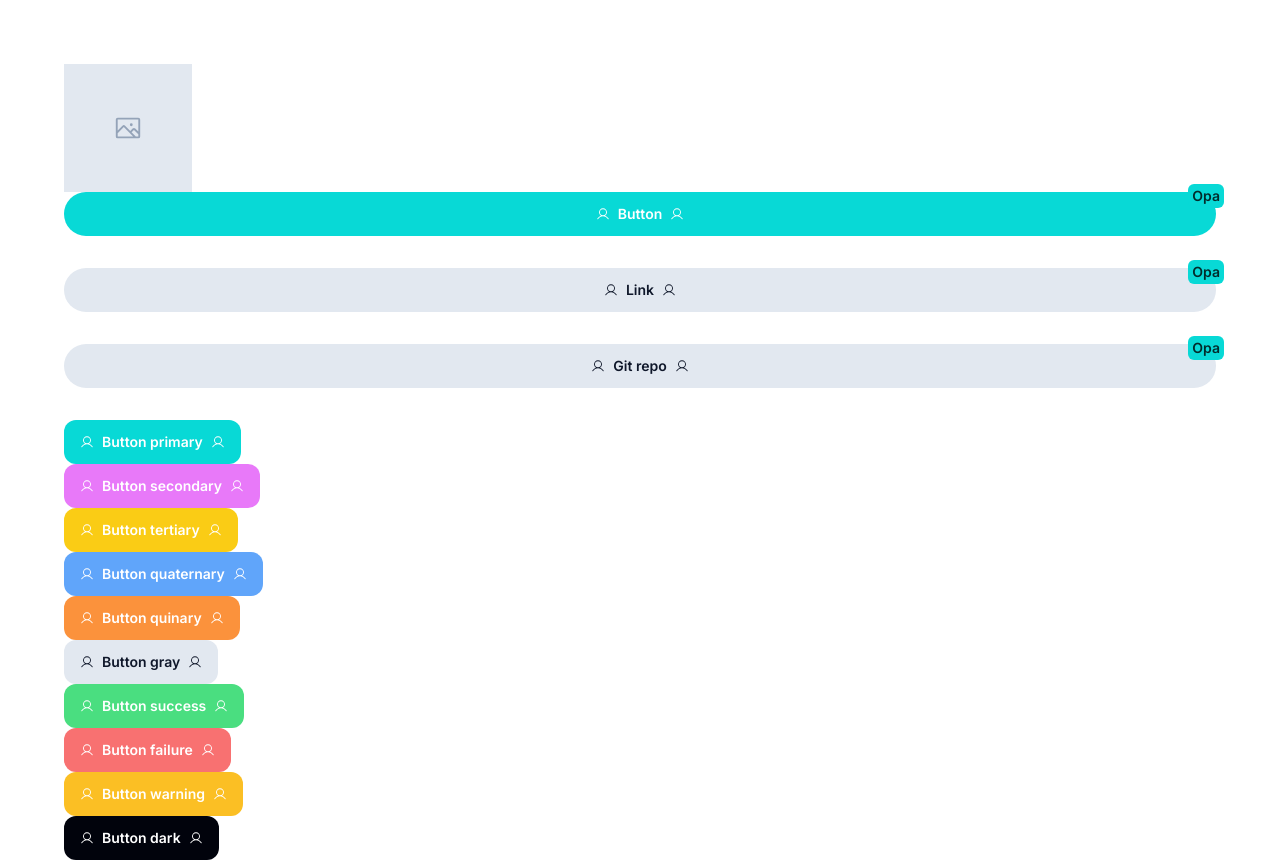
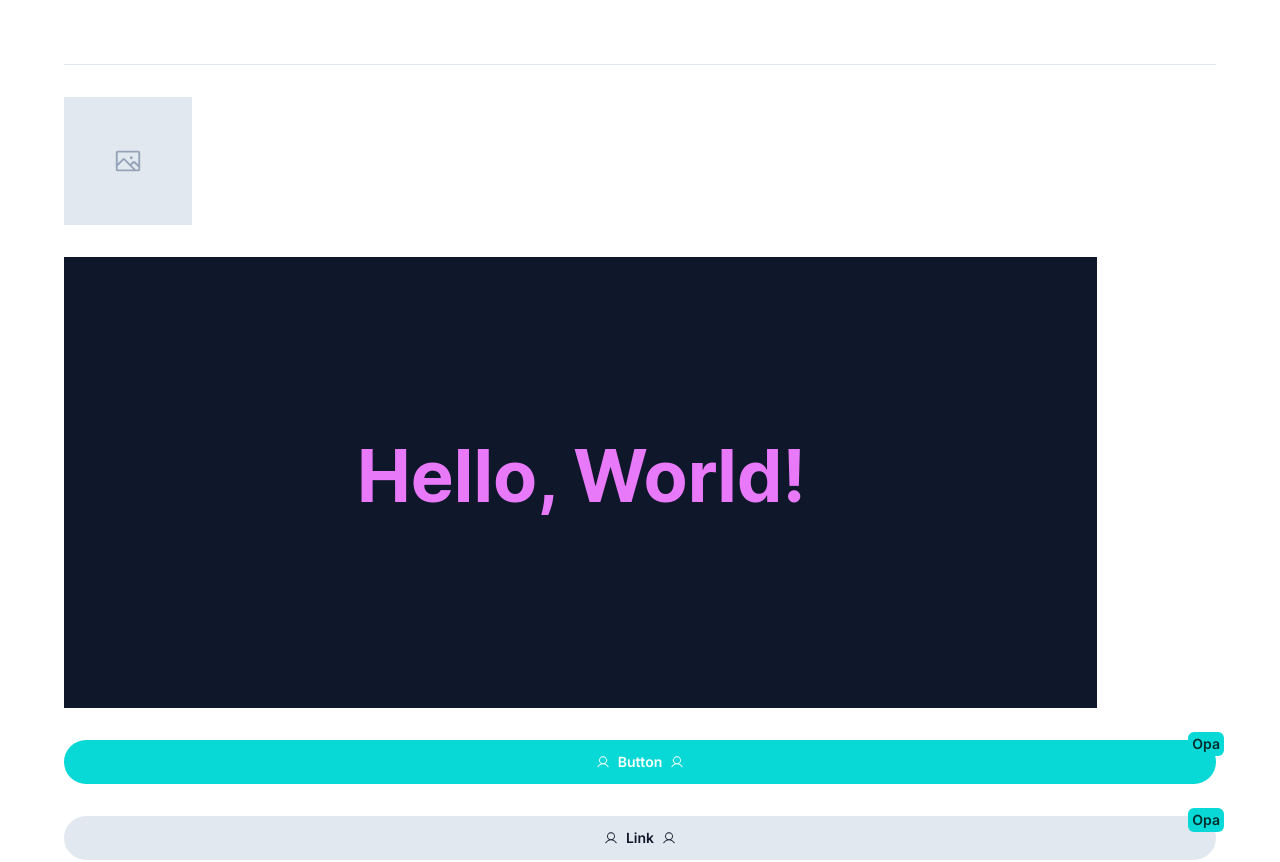
Before and after one commit to johnnyferreiradev/next-template, a Next.js app: page / in a window 1280 px wide. Shown: the top 862 px of the page. Built offline with nearby package versions, Linux system fonts and the light colour scheme.

Commit message:
Creating divider component and adjusting image component

```diff
--- a/src/app/page.tsx
+++ b/src/app/page.tsx
@@ -16,10 +16,13 @@ import Tag from '@/components/atom/Tag';
 import Tooltip from '@/components/atom/Tooltip';
 import Button from '@/components/atom/Button';
 import Image from '@/components/atom/Image';
+import Divider from '@/components/atom/Divider';
 
 import { Colors } from '@/types/globals';
 import { TagThemes } from '@/components/atom/Tag/types';
 import { ButtonThemes } from '@/components/atom/Button/types';
+
+import HelloWorldTextImage from '@/assets/images/hello-world-text.png';
 
 export default function Home() {
   const colorValueArray = Object.keys(Colors);
@@ -38,7 +41,16 @@ export default function Home() {
 
   return (
     <main className="p-16 dark:bg-[var(--dark-color)]">
-      <Image alt="My image" placeholderIcon={<ImageIcon />} />
+      <Divider className="mb-8" />
+
+      <Image
+        alt="My image"
+        placeholderIcon={<ImageIcon />}
+        className="mb-8 w-32 h-32"
+      />
+
+      <Image alt="Hello World" src={HelloWorldTextImage} className="mb-8" />
+
       <Button
         className="mb-8"
         badge={
--- /dev/null
+++ b/src/components/atom/Divider/index.tsx
@@ -0,0 +1,7 @@
+import { DividerProps } from './types';
+
+import './styles.css';
+
+export default function Divider({ className = '' }: DividerProps) {
+  return <hr className={`divider ${className}`.trim()} />;
+}
--- /dev/null
+++ b/src/components/atom/Divider/styles.css
@@ -0,0 +1,9 @@
+@tailwind base;
+@tailwind components;
+@tailwind utilities;
+
+@layer components {
+  .divider {
+    @apply border-[var(--grayscale-color-200)] dark:border-[var(--grayscale-color-800)];
+  }
+}
--- /dev/null
+++ b/src/components/atom/Divider/types.ts
@@ -0,0 +1,3 @@
+export interface DividerProps {
+  className?: string;
+}
--- a/src/components/atom/Image/index.tsx
+++ b/src/components/atom/Image/index.tsx
@@ -5,7 +5,7 @@ import { ImageProps } from './types';
 import './styles.css';
 
 export default function Image({
-  src = '',
+  src,
   alt,
   className = '',
   placeholderIcon,
--- a/src/components/atom/Image/styles.css
+++ b/src/components/atom/Image/styles.css
@@ -4,7 +4,7 @@
 
 @layer components {
   .image {
-    @apply relative flex justify-center items-center w-32 h-32;
+    @apply relative flex justify-center items-center;
     @apply bg-[var(--grayscale-color-200)] dark:bg-[var(--grayscale-color-800)];
   }
 
--- a/src/components/atom/Image/types.ts
+++ b/src/components/atom/Image/types.ts
@@ -1,5 +1,7 @@
+import { StaticImageData } from 'next/image';
+
 export interface ImageProps {
-  src?: string;
+  src?: StaticImageData;
   alt: string;
   className?: string;
   placeholderIcon?: React.ReactNode;
```
Also changed, not shown: src/assets/images/hello-world-text.png (added).
